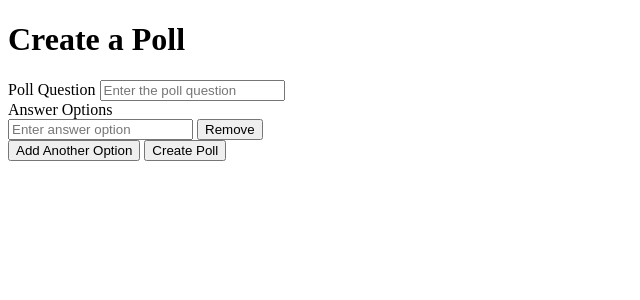
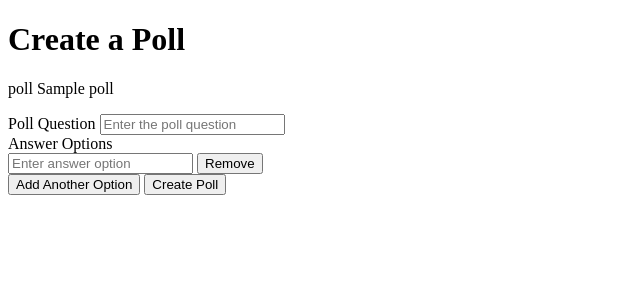
Before and after one commit to marotta-j/easyPoll, a Django app: template easyPoller/main/templates/index.html in a window 1280 px wide. Shown: the top 300 px of the page, without its empty margins (0-640 px from the left). Run offline with Django 3.2, Linux system fonts and the light colour scheme; the template is opened without the code that fills it: most values are stand-ins (such as "Sample title", 1, 10 or a date in 2020).

Commit message:
fixed poll creation form

```diff
--- a/easyPoller/main/templates/index.html
+++ b/easyPoller/main/templates/index.html
@@ -10,6 +10,12 @@
 <body>
   <div class="container">
     <h1>Create a Poll</h1>
+
+    {% for poll in polls %}
+    <p>poll {{poll.title}}</p>
+    {% empty %}
+    <p>No polls yet :(</p>
+    {% endfor %}
 
     <!-- Poll creation form -->
     <form id="createPollForm">
@@ -83,7 +89,7 @@
         success: function(response) {
           alert("Poll created successfully!");
           // Redirect or reset the form
-          window.location.href = "/polls";
+          window.location.href = "/";
         },
         error: function(xhr, status, error) {
           alert("Error: " + error);
```
